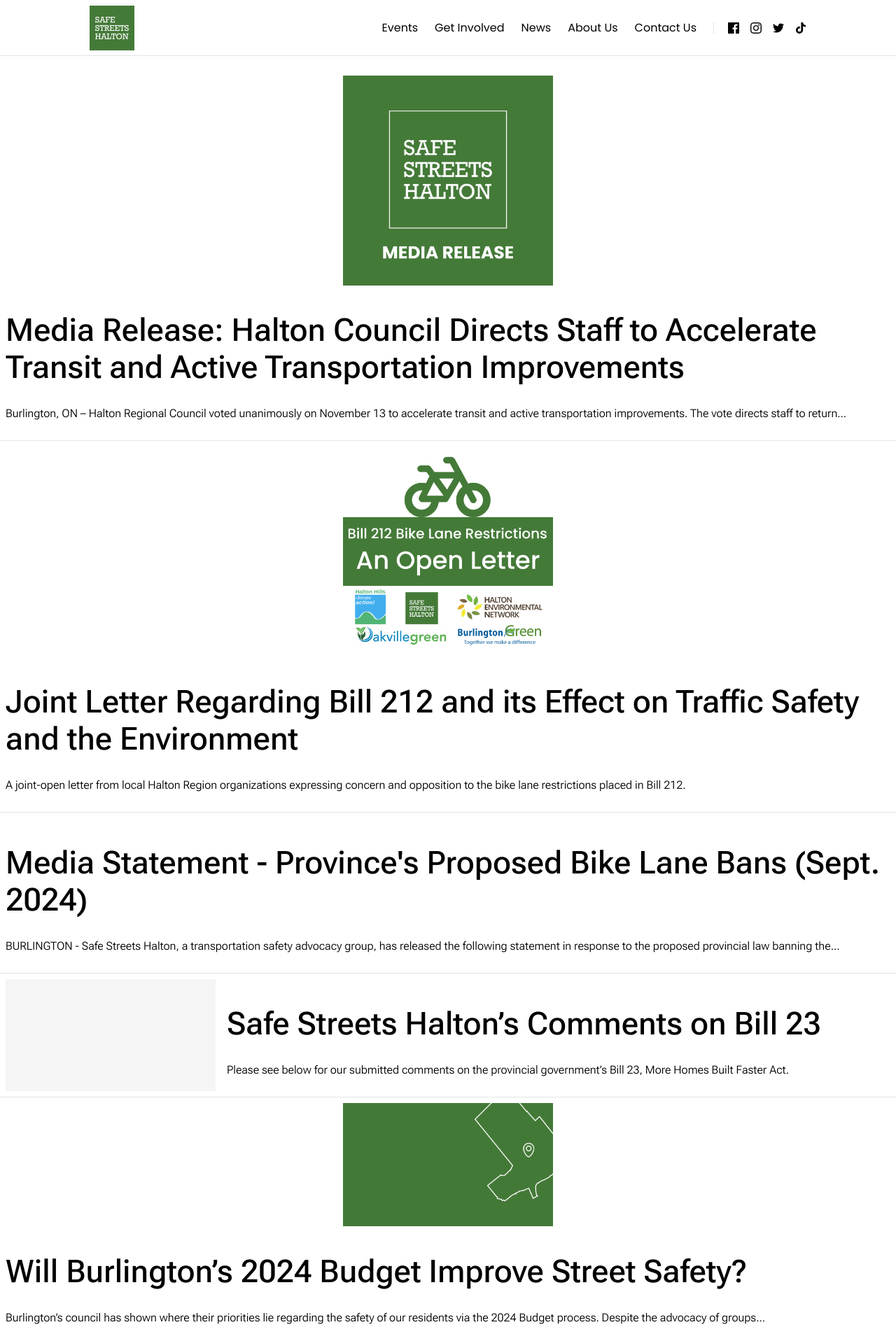
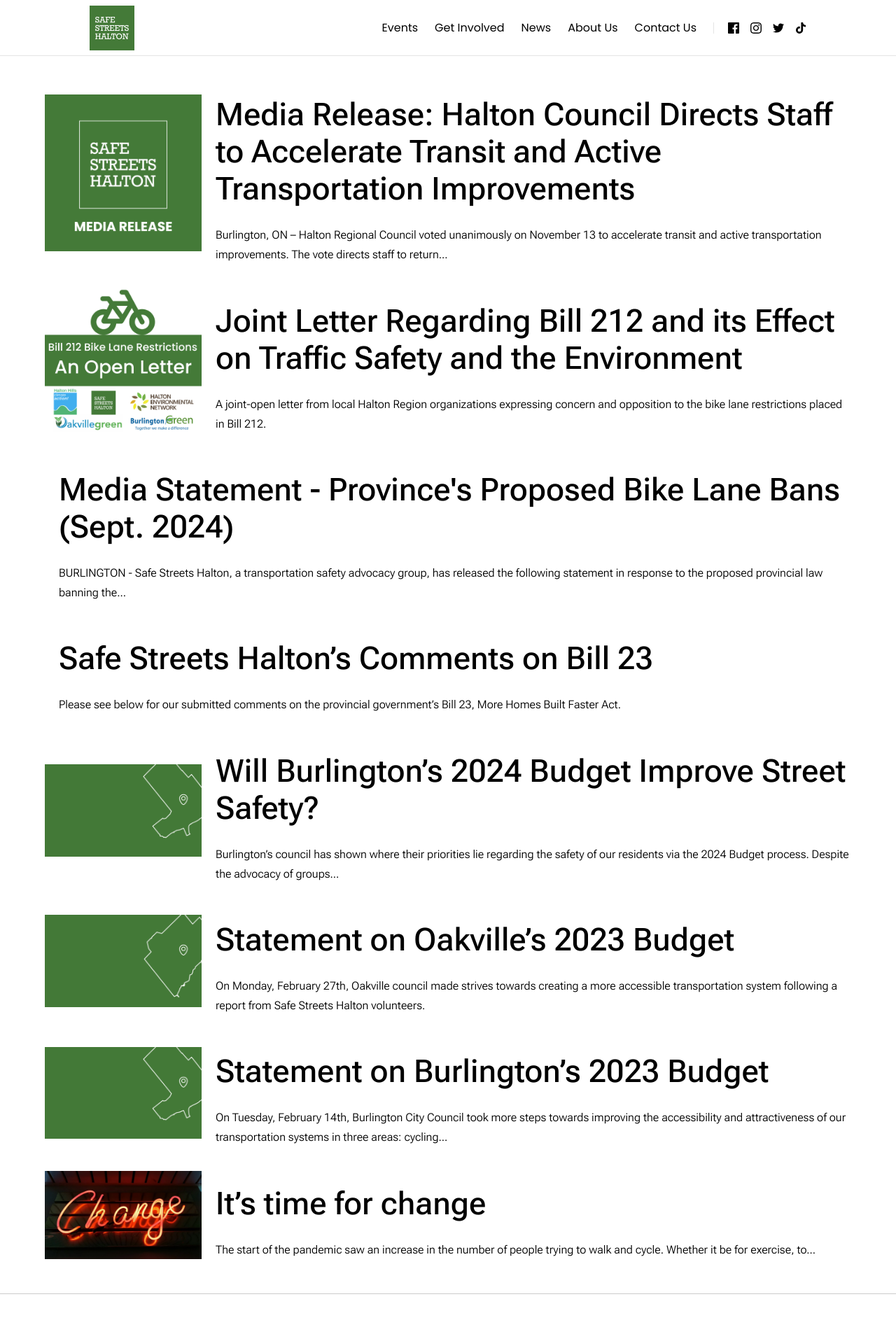
Before and after one commit to Safe-Streets-Halton/safe-streets-halton.github.io, a Jekyll site: the page built from news.md, in a window 1280 px wide. Shown: the top 1906 px of the page at 70% size. Built offline with Jekyll 4.4.1, drawn with Linux system fonts in a browser that asks for light colours.

Commit message:
Refactor news layout and styles for improved responsiveness and visual consistency

```diff
--- a/_layouts/news-page.html
+++ b/_layouts/news-page.html
@@ -3,14 +3,16 @@ layout: base-layout
 ---
 
 <div class="news">
-    <section class="article-list">
+    <section class="grow-[1] max-w-6xl">
         {%- assign news_data = site.news | sort: 'date' | reverse -%}
         {%- for post in news_data -%}
             {% assign postUrl = post.url | relative_url %}
             {% assign postExcerpt = post.excerpt | strip_html | truncatewords: 24 %}
-            <div class="article-list-item">
-                <img src="{{ post.banner }}" />
-                <div class="article-list-item__content">
+            <div class="flex flex-row gap-x-5 items-center">
+                <a href="{{ postUrl }}">
+                    <img class="max-w-56 max-h-56 object-cover object-right" src="{{ post.banner }}" />
+                </a>
+                <div class="flex flex-col align-start">
                     <a href="{{ postUrl }}"><h2>{{ post.title }}</h2></a>
                     <p>{{ postExcerpt }}</p>
                 </div>
--- a/_sass/news.scss
+++ b/_sass/news.scss
@@ -9,6 +9,7 @@
 
 .article-list {
     flex-grow: 1;
+    max-width: 1200px;
 }
 
 .article-list-item {
--- a/assets/style.css
+++ b/assets/style.css
@@ -1,4 +1,5 @@
-/*! tailwindcss v4.0.17 | MIT License | https://tailwindcss.com */
+/*! tailwindcss v4.1.17 | MIT License | https://tailwindcss.com */
+@layer properties;
 @layer theme, base, components, utilities;
 @layer theme {
   :root, :host {
@@ -17,8 +18,11 @@
     --color-black: #000;
     --color-white: #fff;
     --spacing: 0.25rem;
+    --container-xs: 20rem;
     --container-sm: 24rem;
     --container-4xl: 56rem;
+    --container-6xl: 72rem;
+    --container-7xl: 80rem;
     --text-lg: 1.125rem;
     --text-lg--line-height: calc(1.75 / 1.125);
     --text-2xl: 1.5rem;
@@ -161,7 +165,10 @@
   }
   ::placeholder {
     opacity: 1;
-    color: color-mix(in oklab, currentColor 50%, transparent);
+    color: currentColor;
+    @supports (color: color-mix(in lab, red, red)) {
+      color: color-mix(in oklab, currentColor 50%, transparent);
+    }
   }
   textarea {
     resize: vertical;
@@ -204,9 +211,6 @@
   }
   .relative {
     position: relative;
-  }
-  .static {
-    position: static;
   }
   .inset-0 {
     inset: calc(var(--spacing) * 0);
@@ -259,6 +263,9 @@
   .ml-2 {
     margin-left: calc(var(--spacing) * 2);
   }
+  .block {
+    display: block;
+  }
   .contents {
     display: contents;
   }
@@ -289,14 +296,29 @@
   .h-29 {
     height: calc(var(--spacing) * 29);
   }
+  .h-auto {
+    height: auto;
+  }
   .h-fit {
     height: fit-content;
   }
   .h-full {
     height: 100%;
   }
+  .h-max {
+    height: max-content;
+  }
+  .max-h-56 {
+    max-height: calc(var(--spacing) * 56);
+  }
+  .max-h-72 {
+    max-height: calc(var(--spacing) * 72);
+  }
   .max-h-\[25vh\] {
     max-height: 25vh;
+  }
+  .max-h-full {
+    max-height: 100%;
   }
   .w-6 {
     width: calc(var(--spacing) * 6);
@@ -313,6 +335,24 @@
   .w-full {
     width: 100%;
   }
+  .w-xs {
+    width: var(--container-xs);
+  }
+  .max-w-6xl {
+    max-width: var(--container-6xl);
+  }
+  .max-w-7xl {
+    max-width: var(--container-7xl);
+  }
+  .max-w-56 {
+    max-width: calc(var(--spacing) * 56);
+  }
+  .max-w-72 {
+    max-width: calc(var(--spacing) * 72);
+  }
+  .max-w-full {
+    max-width: 100%;
+  }
   .max-w-max {
     max-width: max-content;
   }
@@ -325,17 +365,41 @@
   .flex-\[1\] {
     flex: 1;
   }
+  .flex-shrink {
+    flex-shrink: 1;
+  }
+  .shrink-0 {
+    flex-shrink: 0;
+  }
+  .shrink-1 {
+    flex-shrink: 1;
+  }
+  .shrink-\[1\] {
+    flex-shrink: 1;
+  }
   .flex-grow {
     flex-grow: 1;
   }
   .grow {
     flex-grow: 1;
   }
+  .grow-0 {
+    flex-grow: 0;
+  }
+  .grow-\[0\] {
+    flex-grow: 0;
+  }
+  .grow-\[1\] {
+    flex-grow: 1;
+  }
+  .grow-\[2\] {
+    flex-grow: 2;
+  }
   .border-collapse {
     border-collapse: collapse;
   }
   .transform {
-    transform: var(--tw-rotate-x) var(--tw-rotate-y) var(--tw-rotate-z) var(--tw-skew-x) var(--tw-skew-y);
+    transform: var(--tw-rotate-x,) var(--tw-rotate-y,) var(--tw-rotate-z,) var(--tw-skew-x,) var(--tw-skew-y,);
   }
   .cursor-pointer {
     cursor: pointer;
@@ -355,8 +419,14 @@
   .flex-row {
     flex-direction: row;
   }
+  .flex-nowrap {
+    flex-wrap: nowrap;
+  }
   .flex-wrap {
     flex-wrap: wrap;
+  }
+  .content-center {
+    align-content: center;
   }
   .items-center {
     align-items: center;
@@ -385,8 +455,20 @@
   .gap-8 {
     gap: calc(var(--spacing) * 8);
   }
+  .gap-x-1 {
+    column-gap: calc(var(--spacing) * 1);
+  }
   .gap-x-4 {
     column-gap: calc(var(--spacing) * 4);
+  }
+  .gap-x-5 {
+    column-gap: calc(var(--spacing) * 5);
+  }
+  .gap-x-\[16px\] {
+    column-gap: 16px;
+  }
+  .gap-y-0 {
+    row-gap: calc(var(--spacing) * 0);
   }
   .gap-y-2 {
     row-gap: calc(var(--spacing) * 2);
@@ -411,38 +493,37 @@
     border-bottom-style: var(--tw-border-style);
     border-bottom-width: 1px;
   }
+  .border-b-2 {
+    border-bottom-style: var(--tw-border-style);
+    border-bottom-width: 2px;
+  }
+  .border-solid {
+    --tw-border-style: solid;
+    border-style: solid;
+  }
+  .border-gray-200 {
+    border-color: var(--color-gray-200);
+  }
   .border-gray-300 {
     border-color: var(--color-gray-300);
   }
   .border-b-gray-400 {
     border-bottom-color: var(--color-gray-400);
   }
-  .bg-\[\#2C64AB\] {
-    background-color: #2C64AB;
-  }
-  .bg-\[\#2F772F\] {
-    background-color: #2F772F;
-  }
   .bg-\[\#5865F2\] {
     background-color: #5865F2;
   }
-  .bg-\[\#E81E25\] {
-    background-color: #E81E25;
-  }
-  .bg-\[\#FA6400\] {
-    background-color: #FA6400;
-  }
   .bg-\[\#ffcd41\] {
     background-color: #ffcd41;
-  }
-  .bg-\[\{\{politicalParty\[\'colour\'\]\}\}\] {
-    background-color: {{politicalParty['colour']}};
   }
   .bg-black {
     background-color: var(--color-black);
   }
   .bg-colorPrimary {
     background-color: var(--color-colorPrimary);
+  }
+  .bg-gray-100 {
+    background-color: var(--color-gray-100);
   }
   .bg-white {
     background-color: var(--color-white);
@@ -453,14 +534,26 @@
   .bg-center {
     background-position: center;
   }
+  .mask-repeat {
+    mask-repeat: repeat;
+  }
   .fill-current {
-    fill: currentColor;
+    fill: currentcolor;
   }
   .object-contain {
     object-fit: contain;
   }
   .object-cover {
     object-fit: cover;
+  }
+  .object-fill {
+    object-fit: fill;
+  }
+  .object-center {
+    object-position: center;
+  }
+  .object-right {
+    object-position: right;
   }
   .object-top {
     object-position: top;
@@ -470,6 +563,9 @@
   }
   .p-1 {
     padding: calc(var(--spacing) * 1);
+  }
+  .p-1\.5 {
+    padding: calc(var(--spacing) * 1.5);
   }
   .p-2 {
     padding: calc(var(--spacing) * 2);
@@ -589,10 +685,6 @@
   }
   .filter {
     filter: var(--tw-blur,) var(--tw-brightness,) var(--tw-contrast,) var(--tw-grayscale,) var(--tw-hue-rotate,) var(--tw-invert,) var(--tw-saturate,) var(--tw-sepia,) var(--tw-drop-shadow,);
-  }
-  .backdrop-filter {
-    -webkit-backdrop-filter: var(--tw-backdrop-blur,) var(--tw-backdrop-brightness,) var(--tw-backdrop-contrast,) var(--tw-backdrop-grayscale,) var(--tw-backdrop-hue-rotate,) var(--tw-backdrop-invert,) var(--tw-backdrop-opacity,) var(--tw-backdrop-saturate,) var(--tw-backdrop-sepia,);
-    backdrop-filter: var(--tw-backdrop-blur,) var(--tw-backdrop-brightness,) var(--tw-backdrop-contrast,) var(--tw-backdrop-grayscale,) var(--tw-backdrop-hue-rotate,) var(--tw-backdrop-invert,) var(--tw-backdrop-opacity,) var(--tw-backdrop-saturate,) var(--tw-backdrop-sepia,);
   }
   .transition-colors {
     transition-property: color, background-color, border-color, outline-color, text-decoration-color, fill, stroke, --tw-gradient-from, --tw-gradient-via, --tw-gradient-to;
@@ -732,7 +824,7 @@
     --tw-font-weight: var(--font-weight-normal);
     font-weight: var(--font-weight-normal);
     color: var(--color-white);
-    transition-property: color, background-color, border-color, outline-color, text-decoration-color, fill, stroke, --tw-gradient-from, --tw-gradient-via, --tw-gradient-to, opacity, box-shadow, transform, translate, scale, rotate, filter, -webkit-backdrop-filter, backdrop-filter;
+    transition-property: color, background-color, border-color, outline-color, text-decoration-color, fill, stroke, --tw-gradient-from, --tw-gradient-via, --tw-gradient-to, opacity, box-shadow, transform, translate, scale, rotate, filter, -webkit-backdrop-filter, backdrop-filter, display, content-visibility, overlay, pointer-events;
     transition-timing-function: var(--tw-ease, var(--default-transition-timing-function));
     transition-duration: var(--tw-duration, var(--default-transition-duration));
     --tw-duration: 300ms;
@@ -757,27 +849,22 @@
 @property --tw-rotate-x {
   syntax: "*";
   inherits: false;
-  initial-value: rotateX(0);
 }
 @property --tw-rotate-y {
   syntax: "*";
   inherits: false;
-  initial-value: rotateY(0);
 }
 @property --tw-rotate-z {
   syntax: "*";
   inherits: false;
-  initial-value: rotateZ(0);
 }
 @property --tw-skew-x {
   syntax: "*";
   inherits: false;
-  initial-value: skewX(0);
 }
 @property --tw-skew-y {
   syntax: "*";
   inherits: false;
-  initial-value: skewY(0);
 }
 @property --tw-border-style {
   syntax: "*";
@@ -837,39 +924,16 @@
   syntax: "*";
   inherits: false;
 }
-@property --tw-backdrop-blur {
+@property --tw-drop-shadow-color {
   syntax: "*";
   inherits: false;
 }
-@property --tw-backdrop-brightness {
-  syntax: "*";
+@property --tw-drop-shadow-alpha {
+  syntax: "<percentage>";
   inherits: false;
+  initial-value: 100%;
 }
-@property --tw-backdrop-contrast {
-  syntax: "*";
-  inherits: false;
-}
-@property --tw-backdrop-grayscale {
-  syntax: "*";
-  inherits: false;
-}
-@property --tw-backdrop-hue-rotate {
-  syntax: "*";
-  inherits: false;
-}
-@property --tw-backdrop-invert {
-  syntax: "*";
-  inherits: false;
-}
-@property --tw-backdrop-opacity {
-  syntax: "*";
-  inherits: false;
-}
-@property --tw-backdrop-saturate {
-  syntax: "*";
-  inherits: false;
-}
-@property --tw-backdrop-sepia {
+@property --tw-drop-shadow-size {
   syntax: "*";
   inherits: false;
 }
@@ -881,3 +945,33 @@
   syntax: "*";
   inherits: false;
 }
+@layer properties {
+  @supports ((-webkit-hyphens: none) and (not (margin-trim: inline))) or ((-moz-orient: inline) and (not (color:rgb(from red r g b)))) {
+    *, ::before, ::after, ::backdrop {
+      --tw-rotate-x: initial;
+      --tw-rotate-y: initial;
+      --tw-rotate-z: initial;
+      --tw-skew-x: initial;
+      --tw-skew-y: initial;
+      --tw-border-style: solid;
+      --tw-leading: initial;
+      --tw-font-weight: initial;
+      --tw-outline-style: solid;
+      --tw-blur: initial;
+      --tw-brightness: initial;
+      --tw-contrast: initial;
+      --tw-grayscale: initial;
+      --tw-hue-rotate: initial;
+      --tw-invert: initial;
+      --tw-opacity: initial;
+      --tw-saturate: initial;
+      --tw-sepia: initial;
+      --tw-drop-shadow: initial;
+      --tw-drop-shadow-color: initial;
+      --tw-drop-shadow-alpha: 100%;
+      --tw-drop-shadow-size: initial;
+      --tw-duration: initial;
+      --tw-ease: initial;
+    }
+  }
+}
```
